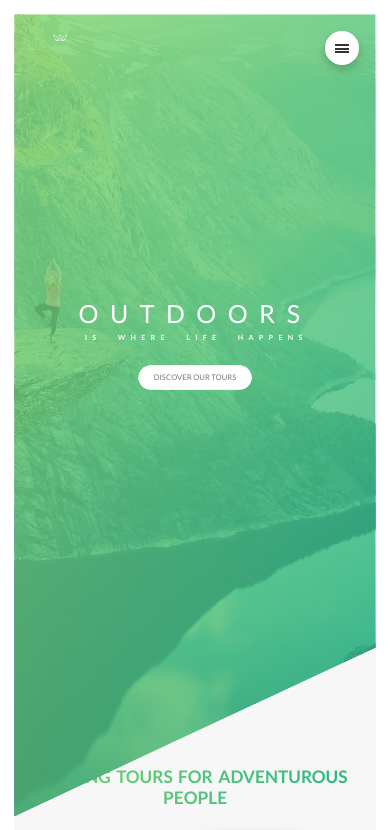
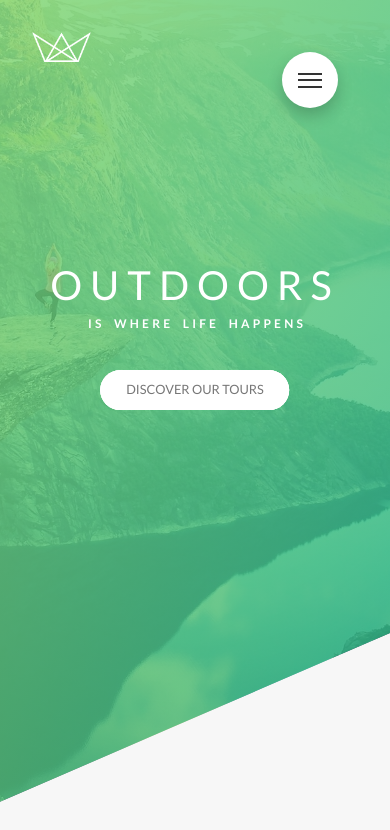
Before and after one commit to noorali180/Natours-Website, a website: page index.html in a window 390 px wide. Shown: the top 830 px of the page. Drawn offline with Linux system fonts and the light colour scheme.

Commit message:
responsive design

```diff
--- a/sass/abstracts/_variables.scss
+++ b/sass/abstracts/_variables.scss
@@ -23,7 +23,9 @@ $color-grey-dark-2: #333;
 
 // GRID
 $grid-width: 114.4rem;
+$grid-width-responsive: 45rem;
 $grid-gutter-vertical: 8rem;
+$grid-gutter-vertical-small: 4rem;
 $grid-gutter-horizontal: 4rem;
 
 // FONT
--- a/sass/base/_base.scss
+++ b/sass/base/_base.scss
@@ -16,23 +16,23 @@ html {
   font-size: 62.5%; // 1rem = 10px, 10/16 = 62.5%
   overflow-x: hidden;
 
-  @include respond(tab-land){
+  @include respond(tab-land) {
     font-size: 56.25%; // 1rem = 9px, 9/16 = 56.25%
   }
 
-  @include respond(tab-port){
+  @include respond(tab-port) {
     font-size: 50%; // 1rem = 8px, 8/16 = 50%
   }
 
-  @include respond(phone){
-    font-size: 30%; // 1rem = 4.8px, 4.8/16 = 30%
-  }
-
-  @include respond(big-desktop){
+  @include respond(big-desktop) {
     font-size: 75%; // 1rem = 12px, 12/16 =
   }
 }
 
 body {
   padding: 3rem;
+
+  @include respond(tab-port) {
+    padding: 0;
+  }
 }
--- a/sass/base/_typography.scss
+++ b/sass/base/_typography.scss
@@ -17,6 +17,11 @@ body {
     letter-spacing: 2.4rem;
     margin-bottom: 1rem;
     animation: moveInRight 1s ease-in-out;
+
+    @include respond(phone) {
+      letter-spacing: 1rem;
+      font-size: 5rem;
+    }
   }
 
   &--sub {
@@ -26,6 +31,11 @@ body {
     word-spacing: 2rem;
     margin-left: 0.5rem;
     animation: moveInLeft 1s ease-in-out;
+
+    @include respond(phone) {
+      letter-spacing: 0.4rem;
+      word-spacing: 0.5rem;
+    }
   }
 }
 ////////////////////////////////////////////////
@@ -48,6 +58,14 @@ body {
 
   cursor: pointer;
 
+  @include respond(tab-port) {
+    font-size: 3rem;
+  }
+
+  @include respond(phone) {
+    font-size: 2.5rem;
+  }
+
   &:hover {
     transform: skewY(2deg) skewX(15deg) scale(1.1);
     text-shadow: 0.5rem 1rem 1rem rgba($color-black, 0.2);
--- a/sass/layout/_grid.scss
+++ b/sass/layout/_grid.scss
@@ -4,8 +4,13 @@
 
   @include clearfix;
 
+  @include respond(tab-port){
+    max-width: $grid-width-responsive;
+  }
+
   &:not(:last-child) {
     margin-bottom: $grid-gutter-vertical;
+
   }
 
   [class^="col-"] {
@@ -14,6 +19,15 @@
 
     &:not(:last-child) {
       margin-right: $grid-gutter-horizontal;
+
+      @include respond(tab-port){
+        margin-right: 0;
+      }
+    }
+
+    @include respond(tab-port) {
+      width: 100% !important;
+      margin-bottom: $grid-gutter-vertical-small;
     }
   }
 
--- a/sass/layout/_header.scss
+++ b/sass/layout/_header.scss
@@ -15,14 +15,13 @@
   clip-path: polygon(0 0, 100% 0, 100% 75vh, 0 100%);
 
   &__logo-box {
-    display: flex;
-    justify-content: space-between;
-    padding: 4rem 8rem;
+    position: absolute;
+    padding: 4rem;
   }
 
   &__logo {
-    width: 5%;
-    height: 5%;
+    width: 30%;
+    height: 30%;
     cursor: pointer;
   }
 
```
Also changed, not shown: css/style.css.
